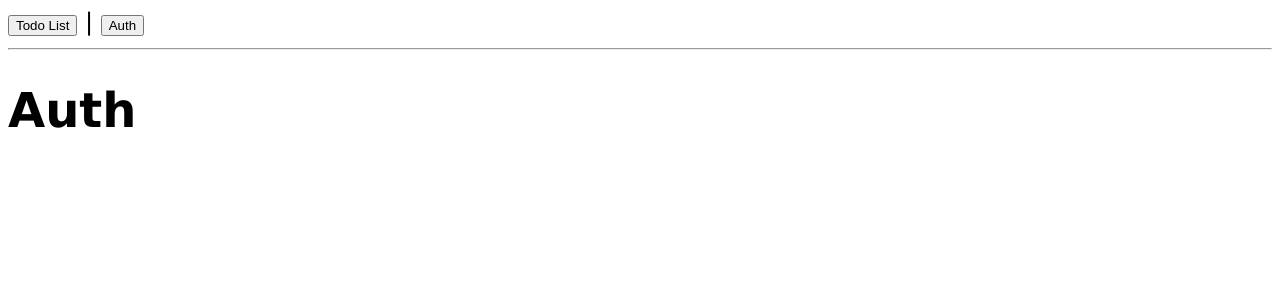
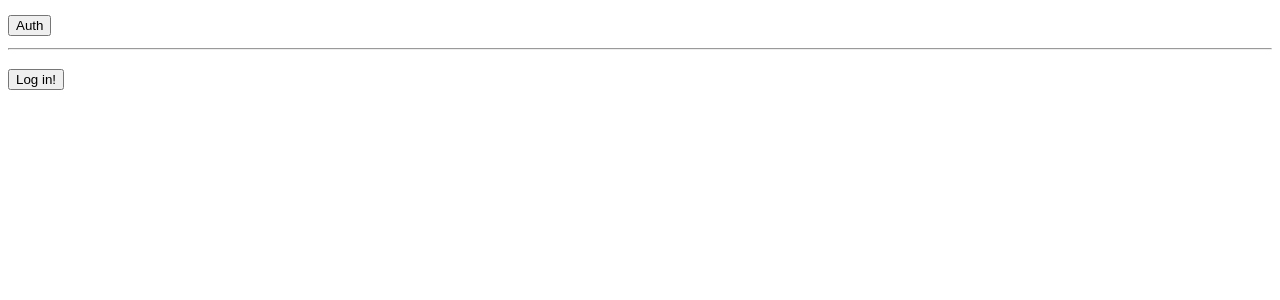
Before and after one commit to amoljagtap17/react-hooks-example-3, a React (Create React App) app: page / in a window 1280 px wide. Shown: the top 300 px of the page. Built offline with nearby package versions, Linux system fonts and the light colour scheme.

Commit message:
Use useContext

```diff
--- a/src/App.js
+++ b/src/App.js
@@ -2,22 +2,30 @@
 import Todo from './components/Todo'
 import Header from './components/Header'
 import Auth from './components/Auth'
+import AuthContext from './auth-context'
 
 const App = props => {
   const [page, setPage] = useState('auth')
+  const [authStatus, setAuthStatus] = useState(false)
 
   const switchPage = pageName => {
     setPage(pageName)
   }
 
+  const login = () => {
+    setAuthStatus(true)
+  }
+
   return (
     <div>
+      <AuthContext.Provider value={{ status: authStatus, login: login }}>
         <Header
           onLoadTodos={switchPage.bind(this, 'todos')}
           onLoadAuth={switchPage.bind(this, 'auth')}
         />
         <hr />
         {page === 'auth' ? <Auth /> : <Todo />}
+      </AuthContext.Provider>
     </div>
   )
 }
--- /dev/null
+++ b/src/auth-context.js
@@ -0,0 +1,5 @@
+import { createContext } from 'react'
+
+const authContext = createContext({ status: false, login: () => {} })
+
+export default authContext
--- a/src/components/Auth.js
+++ b/src/components/Auth.js
@@ -1,5 +1,10 @@
-import React from 'react'
+import React, { useContext } from 'react'
+import AuthContext from '../auth-context'
 
-const Auth = props => <h1>Auth</h1>
+const Auth = props => {
+  const auth = useContext(AuthContext)
+
+  return <button onClick={auth.login}>Log in!</button>
+}
 
 export default Auth
--- a/src/components/Header.js
+++ b/src/components/Header.js
@@ -1,10 +1,15 @@
-import React from 'react'
+import React, { useContext } from 'react'
+import AuthContext from '../auth-context'
 
-const Header = props => (
-  <header>
-    <button onClick={props.onLoadTodos}>Todo List</button> |{' '}
-    <button onClick={props.onLoadAuth}>Auth</button>
-  </header>
-)
+const Header = props => {
+  const auth = useContext(AuthContext)
+
+  return (
+    <header>
+      {auth.status && <button onClick={props.onLoadTodos}>Todo List</button>}
+      <button onClick={props.onLoadAuth}>Auth</button>
+    </header>
+  )
+}
 
 export default Header
```
Lines whose indentation alone changed are shown as unchanged.
